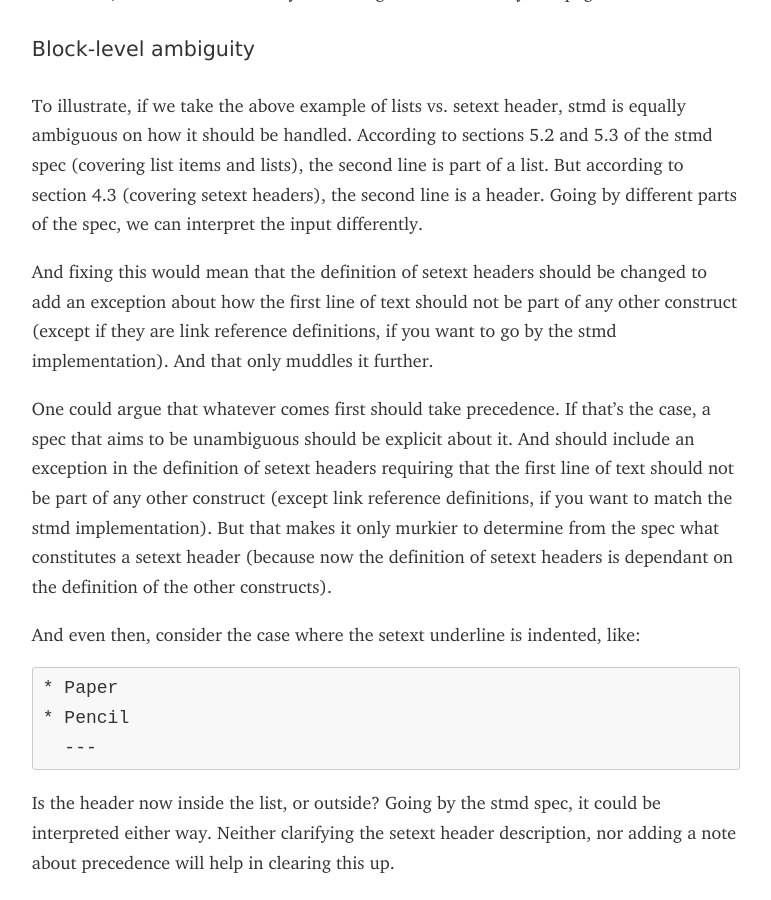
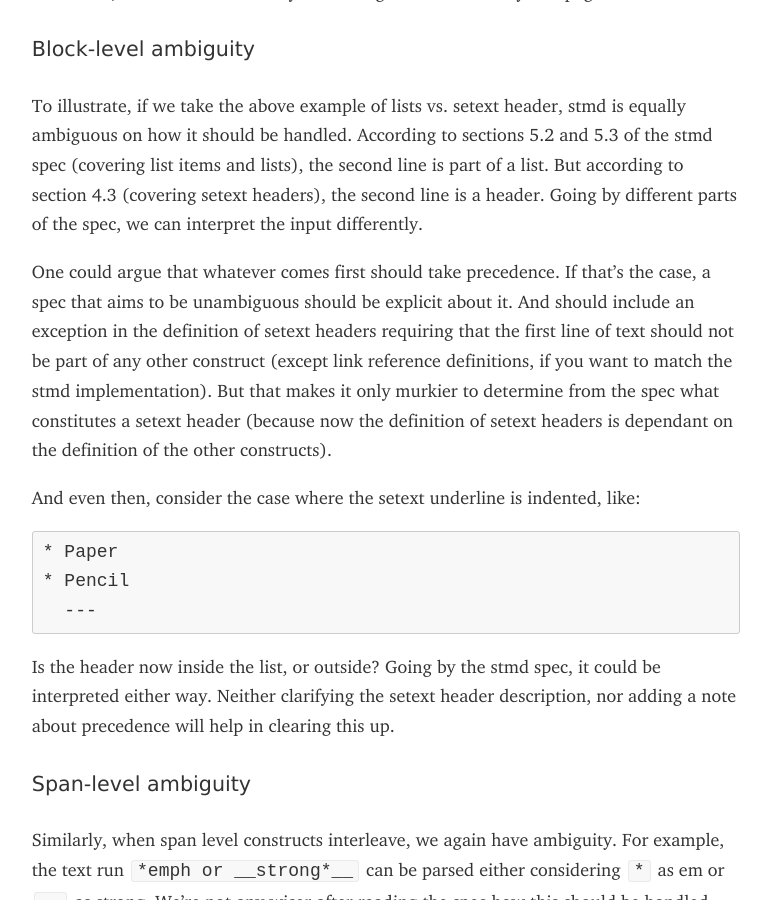
Before and after one commit to roop/roop.github.io, a Jekyll site: the page built from _posts/2014-09-05-eval-stmd.md, in a window 1280 px wide and 900 px high, scrolled down 1633 px. Shown: the whole window, without its empty margins (254-1025 px from the left). Built offline with Jekyll 4.4.1, drawn with Linux system fonts in a browser that asks for light colours; some web fonts are replaced.

Commit message:
Fix eval-stmd post

```diff
--- a/_posts/2014-09-05-eval-stmd.md
+++ b/_posts/2014-09-05-eval-stmd.md
@@ -73,12 +73,6 @@ the second line is part of a list. But according to section 4.3
 (covering setext headers), the second line is a header. Going by
 different parts of the spec, we can interpret the input differently.
 
-And fixing this would mean that the definition of setext headers should
-be changed to add an exception about how the first line of text should
-not be part of any other construct (except if they are link reference
-definitions, if you want to go by the stmd implementation). And that
-only muddles it further.
-
 One could argue that whatever comes first should take precedence. If
 that's the case, a spec that aims to be unambiguous should be explicit
 about it. And should include an exception in the definition of setext
```
